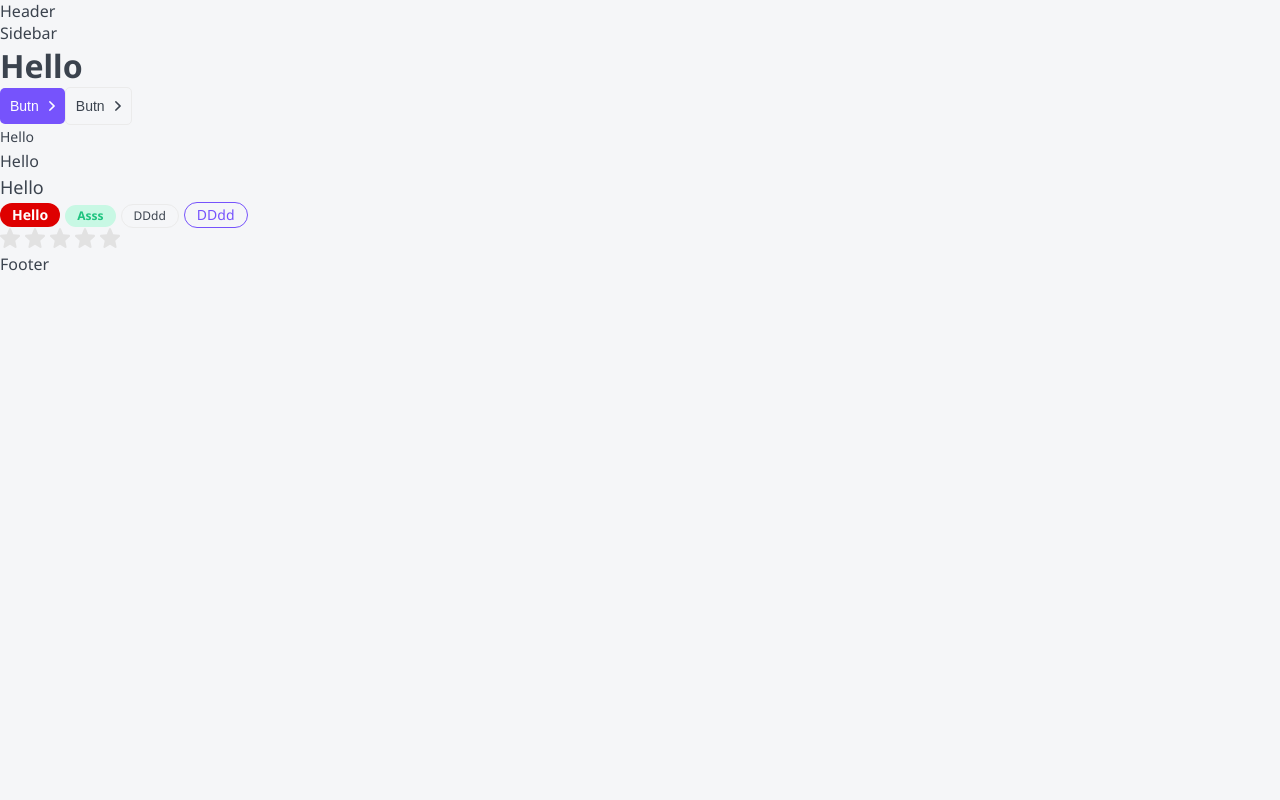
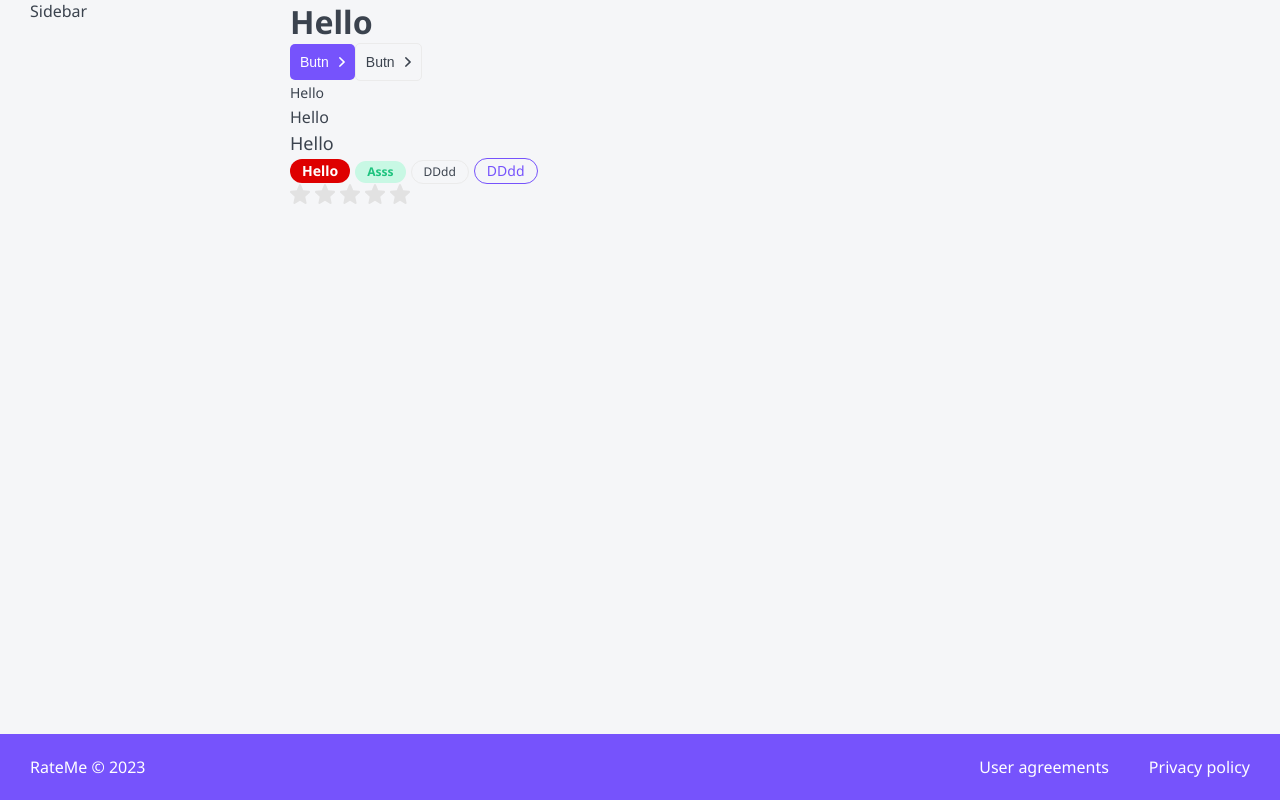
Before and after one commit to MichaelChernyshov/rate-me, a Next.js app: page / in a window 1280 px wide. Built offline with nearby package versions, Linux system fonts and the light colour scheme.

Commit message:
Added layout with footer

```diff
--- a/Layout/Footer/Footer.module.css
+++ b/Layout/Footer/Footer.module.css
@@ -0,0 +1,14 @@
+.footer {
+  display: grid;
+  grid-template-columns: 1fr auto auto;
+  gap: 40px;
+  background: var(--primary);
+  padding: 25px 30px;
+  color: var(--white);
+  font-size: 16px;
+  line-height: 16px;
+}
+
+.footer a:hover {
+  color: var(--gray-light);
+}
--- a/Layout/Footer/Footer.tsx
+++ b/Layout/Footer/Footer.tsx
@@ -2,9 +2,20 @@
 import { FooterProps } from './Footer.props'
 import styles from './Footer.module.css'
 import cn from 'classnames'
+import { format } from 'date-fns'
 
-const Footer = ({ ...props }: FooterProps) => {
-  return <div {...props}>Footer</div>
+const Footer = ({ className, ...props }: FooterProps) => {
+  return (
+    <footer className={cn(className, styles.footer)} {...props}>
+      <div>RateMe © {format(new Date(), 'yyyy')}</div>
+      <a href='#' target='_blank'>
+        User agreements
+      </a>
+      <a href='#' target='_blank'>
+        Privacy policy
+      </a>
+    </footer>
+  )
 }
 
 export default Footer
--- a/Layout/Layout.module.css
+++ b/Layout/Layout.module.css
@@ -0,0 +1,45 @@
+.wrapper {
+  display: grid;
+  grid-template-columns: auto 230px minmax(320px, 1200px) auto;
+  grid-template-rows: auto 1fr auto;
+  min-height: 100vh;
+  gap: 0 30px;
+  grid-template-areas:
+    '. header header .'
+    '. sidebar body .'
+    'footer footer footer footer';
+}
+
+.header {
+  grid-area: header;
+  display: none;
+}
+
+.sidebar {
+  grid-area: sidebar;
+}
+
+.body {
+  grid-area: body;
+}
+
+.footer {
+  grid-area: footer;
+}
+
+@media (max-width: 765px) {
+  .wrapper {
+    grid-template-columns: minmax(320px, 1fr);
+    grid-template-areas:
+      'header'
+      'body'
+      'footer';
+  }
+  .sidebar {
+    display: none;
+  }
+
+  .header {
+    display: block;
+  }
+}
--- a/Layout/Layout.tsx
+++ b/Layout/Layout.tsx
@@ -8,14 +8,12 @@
 
 const Layout = ({ children }: LayoutProps) => {
   return (
-    <>
-      <Header />
-      <div>
-        <Sidebar />
-        <div>{children}</div>
-      </div>
-      <Footer />
-    </>
+    <div className={styles.wrapper}>
+      <Header className={styles.header} />
+      <Sidebar className={styles.sidebar} />
+      <div className={styles.body}>{children}</div>
+      <Footer className={styles.footer} />
+    </div>
   )
 }
 
--- a/package.json
+++ b/package.json
@@ -13,6 +13,7 @@
     "@types/react": "18.2.17",
     "@types/react-dom": "18.2.7",
     "classnames": "^2.3.2",
+    "date-fns": "^2.30.0",
     "eslint": "8.45.0",
     "eslint-config-next": "13.4.12",
     "next": "13.4.12",
```
Also changed, not shown: 1 other file (tests, documents, lock files or other folders).
